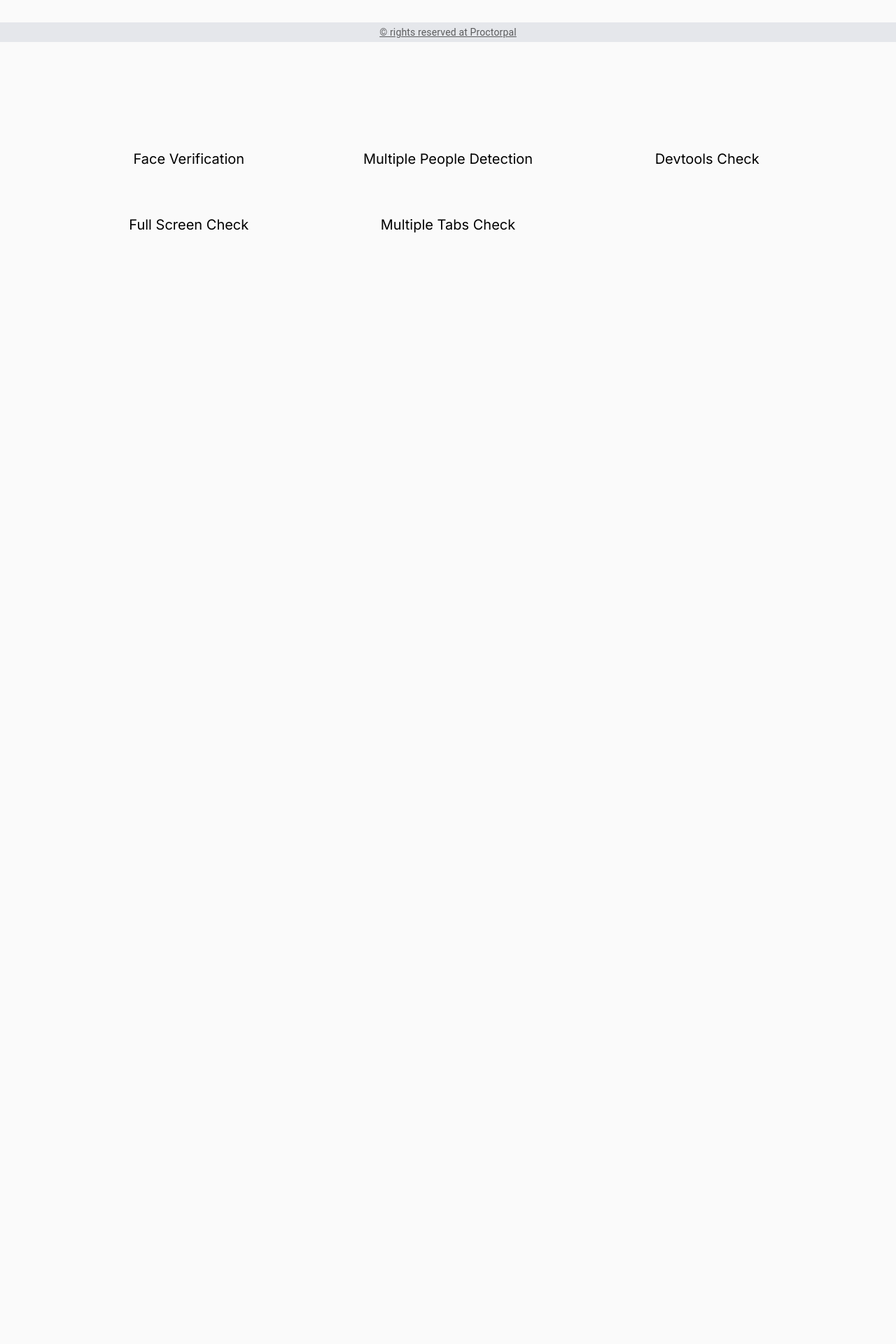
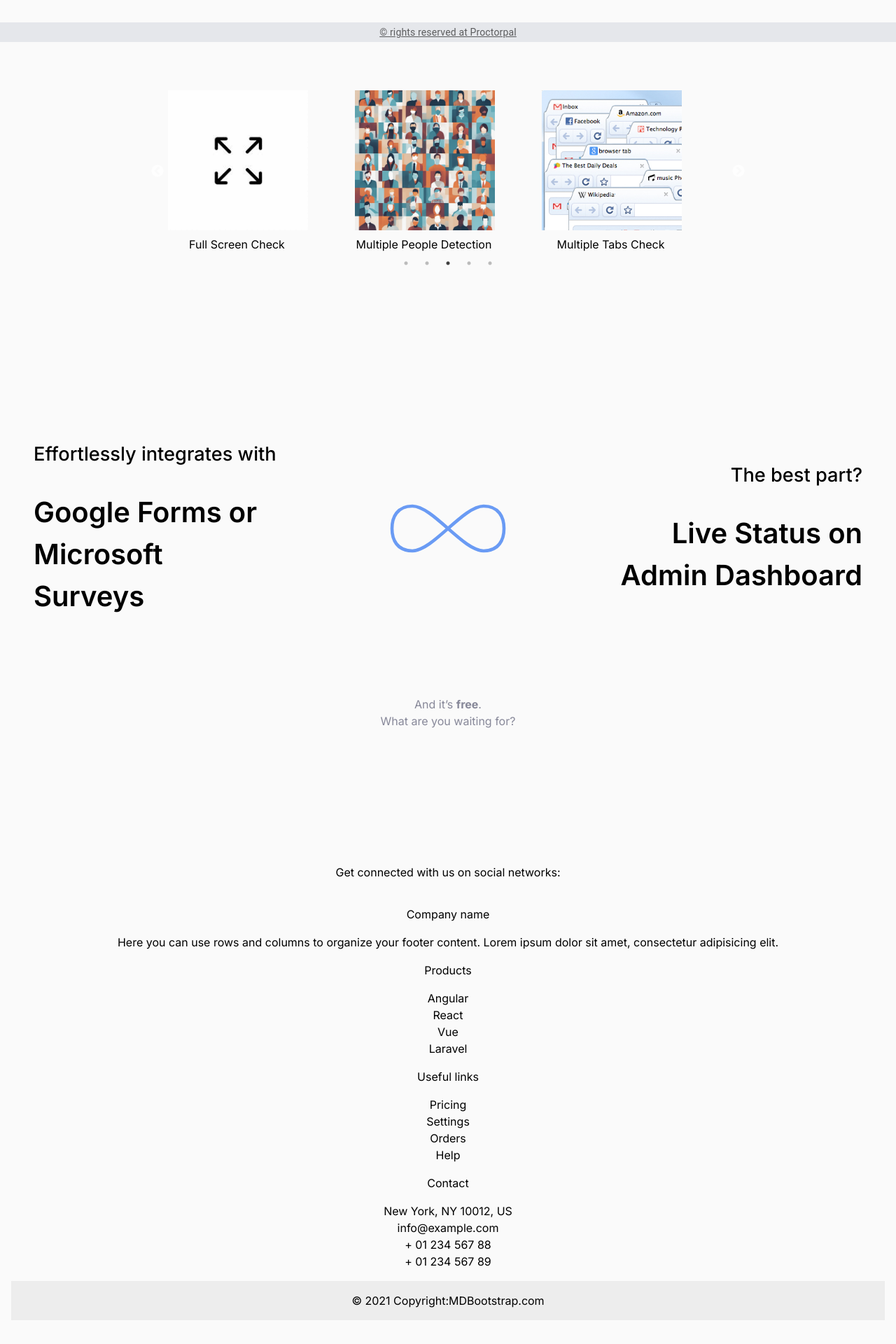
Before and after one commit to shreyasri258/Integrated-Client, a React (Vite) app: page / in a window 1280 px wide. Shown: the part 740-2660 px from the top of the page at 70% size. Before the commit the page ends 1339 px from the top, so only its background shows below. Built offline with nearby package versions, Linux system fonts and the light colour scheme.

Commit message:
Carousel edit

```diff
--- a/package.json
+++ b/package.json
@@ -16,13 +16,16 @@
     "chart.js": "^4.4.0",
     "clipboard-copy": "^4.0.1",
     "framer-motion": "^10.16.5",
+    "mdb-react-ui-kit": "^7.2.0",
     "react": "^18.2.0",
     "react-bootstrap": "^2.8.0",
     "react-chartjs-2": "^5.2.0",
     "react-dom": "^18.2.0",
     "react-icons": "^4.11.0",
     "react-redux": "^8.1.2",
-    "react-toastify": "^10.0.5"
+    "react-slick": "^0.30.2",
+    "react-toastify": "^10.0.5",
+    "slick-carousel": "^1.8.1"
   },
   "devDependencies": {
     "@babel/plugin-transform-modules-commonjs": "^7.23.3",
--- /dev/null
+++ b/src/components/LandingFooter/Footer.jsx
@@ -0,0 +1,125 @@
+import React from 'react';
+import { MDBFooter, MDBContainer, MDBRow, MDBCol, MDBIcon } from 'mdb-react-ui-kit';
+
+export default function Footer() {
+  return (
+    <MDBFooter bgColor='light' className='text-center text-lg-start text-muted'>
+      <section className='d-flex justify-content-center justify-content-lg-between p-4 border-bottom'>
+        <div className='me-5 d-none d-lg-block'>
+          <span>Get connected with us on social networks:</span>
+        </div>
+
+        <div>
+          <a href='' className='me-4 text-reset'>
+            <MDBIcon fab icon="facebook-f" />
+          </a>
+          <a href='' className='me-4 text-reset'>
+            <MDBIcon fab icon="twitter" />
+          </a>
+          <a href='' className='me-4 text-reset'>
+            <MDBIcon fab icon="google" />
+          </a>
+          <a href='' className='me-4 text-reset'>
+            <MDBIcon fab icon="instagram" />
+          </a>
+          <a href='' className='me-4 text-reset'>
+            <MDBIcon fab icon="linkedin" />
+          </a>
+          <a href='' className='me-4 text-reset'>
+            <MDBIcon fab icon="github" />
+          </a>
+        </div>
+      </section>
+
+      <section className=''>
+        <MDBContainer className='text-center text-md-start mt-5'>
+          <MDBRow className='mt-3'>
+            <MDBCol md="3" lg="4" xl="3" className='mx-auto mb-4'>
+              <h6 className='text-uppercase fw-bold mb-4'>
+                <MDBIcon icon="gem" className="me-3" />
+                Company name
+              </h6>
+              <p>
+                Here you can use rows and columns to organize your footer content. Lorem ipsum dolor sit amet,
+                consectetur adipisicing elit.
+              </p>
+            </MDBCol>
+
+            <MDBCol md="2" lg="2" xl="2" className='mx-auto mb-4'>
+              <h6 className='text-uppercase fw-bold mb-4'>Products</h6>
+              <p>
+                <a href='#!' className='text-reset'>
+                  Angular
+                </a>
+              </p>
+              <p>
+                <a href='#!' className='text-reset'>
+                  React
+                </a>
+              </p>
+              <p>
+                <a href='#!' className='text-reset'>
+                  Vue
+                </a>
+              </p>
+              <p>
+                <a href='#!' className='text-reset'>
+                  Laravel
+                </a>
+              </p>
+            </MDBCol>
+
+            <MDBCol md="3" lg="2" xl="2" className='mx-auto mb-4'>
+              <h6 className='text-uppercase fw-bold mb-4'>Useful links</h6>
+              <p>
+                <a href='#!' className='text-reset'>
+                  Pricing
+                </a>
+              </p>
+              <p>
+                <a href='#!' className='text-reset'>
+                  Settings
+                </a>
+              </p>
+              <p>
+                <a href='#!' className='text-reset'>
+                  Orders
+                </a>
+              </p>
+              <p>
+                <a href='#!' className='text-reset'>
+                  Help
+                </a>
+              </p>
+            </MDBCol>
+
+            <MDBCol md="4" lg="3" xl="3" className='mx-auto mb-md-0 mb-4'>
+              <h6 className='text-uppercase fw-bold mb-4'>Contact</h6>
+              <p>
+                <MDBIcon icon="home" className="me-2" />
+                New York, NY 10012, US
+              </p>
+              <p>
+                <MDBIcon icon="envelope" className="me-3" />
+                info@example.com
+              </p>
+              <p>
+                <MDBIcon icon="phone" className="me-3" /> + 01 234 567 88
+              </p>
+              <p>
+                <MDBIcon icon="print" className="me-3" /> + 01 234 567 89
+              </p>
+            </MDBCol>
+          </MDBRow>
+        </MDBContainer>
+      </section>
+
+      <div className='text-center p-4' style={{ backgroundColor: 'rgba(0, 0, 0, 0.05)' }}>
+        © 2021 Copyright:
+        <a className='text-reset fw-bold' href='https://mdbootstrap.com/'>
+          MDBootstrap.com
+        </a>
+      </div>
+    </MDBFooter>
+  );
+}
--- a/src/contextCalls/studentContext/apiCalls.jsx
+++ b/src/contextCalls/studentContext/apiCalls.jsx
@@ -14,7 +14,7 @@
     navigate("/student-dashboard");
   } catch (err) {
 
-      if(err.response.status === 400){
+      if(err.status === 400){
         toast.error("Invalid Credentials!");
       }
       else
--- a/src/landing/Landing.jsx
+++ b/src/landing/Landing.jsx
@@ -1,27 +1,36 @@
-import React from 'react';
-import Navbar from '../components/navbar/Navbar';
-import './landing.css';
-import Devtool from '../images/devtool.jpg';
-import FaceVerification from '../images/face-verification.png';
-import FullScreen from '../images/full-screen.jpeg';
-import MultipleFaces from '../images/multiple-face.png';
-import MultipleTabs from '../images/multiple-tabs.jpg';
+import React from "react";
+import Navbar from "../components/navbar/Navbar";
+import "./landing.css";
+import Devtool from "../images/devtool.jpg";
+import FaceVerification from "../images/face-verification.png";
+import FullScreen from "../images/full-screen.jpeg";
+import MultipleFaces from "../images/multiple-face.png";
+import MultipleTabs from "../images/multiple-tabs.jpg";
+import Footer from "../components/LandingFooter/Footer.jsx";
+import infinite from "../assets/infinite.svg";
+import Slider from "react-slick";
+import "slick-carousel/slick/slick.css";
+import "slick-carousel/slick/slick-theme.css";
 
 
-
-
-const featureList = [
-	'Face Verification',
-	'Multiple People Detection',
-	'Devtools Check',
-	'Full Screen Check',
-	'Multiple Tabs Check'
-];
-
 const Landing = () => {
-	const carouselImageStyle = {
-        width: '70%',
-        margin: 'auto'
+  const settings = {
+    dots: true,
+    infinite: true,
+    speed: 600,
+    slidesToShow: 3,
+    slidesToScroll: 1,
+    autoplay: true,
+    autoplaySpeed: 2000,
+    responsive: [
+      {
+        breakpoint: 768,
+        settings: {
+          slidesToShow: 1,
+          slidesToScroll: 1,
+        },
+      },
+    ],
   };
 
   return (
@@ -31,19 +40,17 @@
       <div className="section-type landing-page">
         <div className="landing-content">
           <div className="headings">
-						<span className="sub-text">AI - Based Smart</span>
+            <span className="sub-text">ProctorPal</span>
             <span className="main-heading gradient-text">
-							 Examination Proctoring System
+              Smart Examination Proctoring System
             </span>
           </div>
 
           <p className="desc">
-						A straightforward framework built for online proctoring
-						to create online tests within minutes,{' '}
-						<i>effortlessly</i>.
+            A straightforward framework built for online proctoring to create
+            online tests within minutes, <i>effortlessly</i>.
           </p>
         </div>
-
 
         <div className="features-content">
           <div className="curr-heading">
@@ -53,17 +60,64 @@
             <h2 className="title-heading">Features</h2>
           </div>
 
-					<div className="all-features">
-						{featureList.map((it) => (
-							<p className="single-feature">{it}</p>
+          <div className="carousel-container">
+            {/* <Slider {...settings}>
+              {[
+                Devtool,
+                FaceVerification,
+                FullScreen,
+                MultipleFaces,
+                MultipleTabs,
+              ].map((image, index) => (
+                <div key={index} className="single-feature">
+                  <img src={image} alt={`Feature ${index}`} />
+                </div>
               ))}
+            </Slider> */}
+            <Slider {...settings}>
+              {[
+                { image: Devtool, text: "Devtools Check" },
+                { image: FaceVerification, text: "Face Verification" },
+                { image: FullScreen, text: "Full Screen Check" },
+                { image: MultipleFaces, text: "Multiple People Detection" },
+                { image: MultipleTabs, text: "Multiple Tabs Check" },
+              ].map((item, index) => (
+                <div key={index} className="single-feature">
+                  <img src={item.image} alt={`Feature ${index}`} />
+                  <p className="image-text">{item.text}</p>
+                </div>
+              ))}
+            </Slider>
+          </div>
         </div>
 
-
-
-
+        <div className="final-features">
+          <div className="top-sec">
+            <div className="left-text">
+              <h3 className="gradient-text">Effortlessly integrates with</h3>
+              <h1 className="title-heading">
+                Google Forms or Microsoft Surveys
+              </h1>
+            </div>
+            <div className="infinite">
+              <img src={infinite} alt="infinite" />
             </div>
 
+            <div className="right-text">
+              <h3 className="gradient-text">The best part?</h3>
+              <h1 className="title-heading">Live Status on Admin Dashboard</h1>
+            </div>
+          </div>
+
+          <div className="mid-cta final-cta">
+            <p className="phew">
+              And it’s <b>free</b>.
+              <br />
+              What are you waiting for?
+            </p>
+          </div>
+        </div>
+        <Footer />
       </div>
     </React.Fragment>
   );
--- a/src/landing/landing.css
+++ b/src/landing/landing.css
@@ -16,19 +16,22 @@
 .landing-content .headings {
 	display: flex;
 	flex-direction: column;
+
 }
 
 .landing-content .headings .sub-text {
 	font-weight: 600;
-	font-size: 4.0rem;
+	font-size: 4.4rem;
 	letter-spacing: -2px;
 	color: var(--color-heading);
+
 }
 
 .landing-content .headings .main-heading {
 	font-weight: 700;
-	font-size: 3.0rem;
+	font-size: 2.5rem;
 	letter-spacing: -2px;
+
 }
 
 .landing-content .desc {
@@ -56,6 +59,30 @@
 	color: var(--color-text);
 	font-weight: 600;
 	font-size: 1rem;
+}
+
+.carousel-container {
+    max-width: 50rem;
+    margin: 0 auto;
+}
+
+.carousel-container .single-feature {
+    text-align: center;
+
+}
+
+.carousel-container .single-feature img {
+    max-width: 100%;
+    height: auto;
+	max-width: 200px; /* Adjust the maximum width as needed */
+    max-height: 200px;
+
+}
+.carousel-container .single-feature .image-text {
+    font-size: 1rem;
+	text-align: center;
+    margin-top: 0.5rem; /* Adjust spacing between image and text */
+	margin-right: 70px;
 }
 
 /* LANDING SECTION - 2 */
```
Also changed, not shown: src/assets/infinite.svg (added), 1 other file (tests, documents, lock files or other folders). Lines whose indentation alone changed are shown as unchanged.
